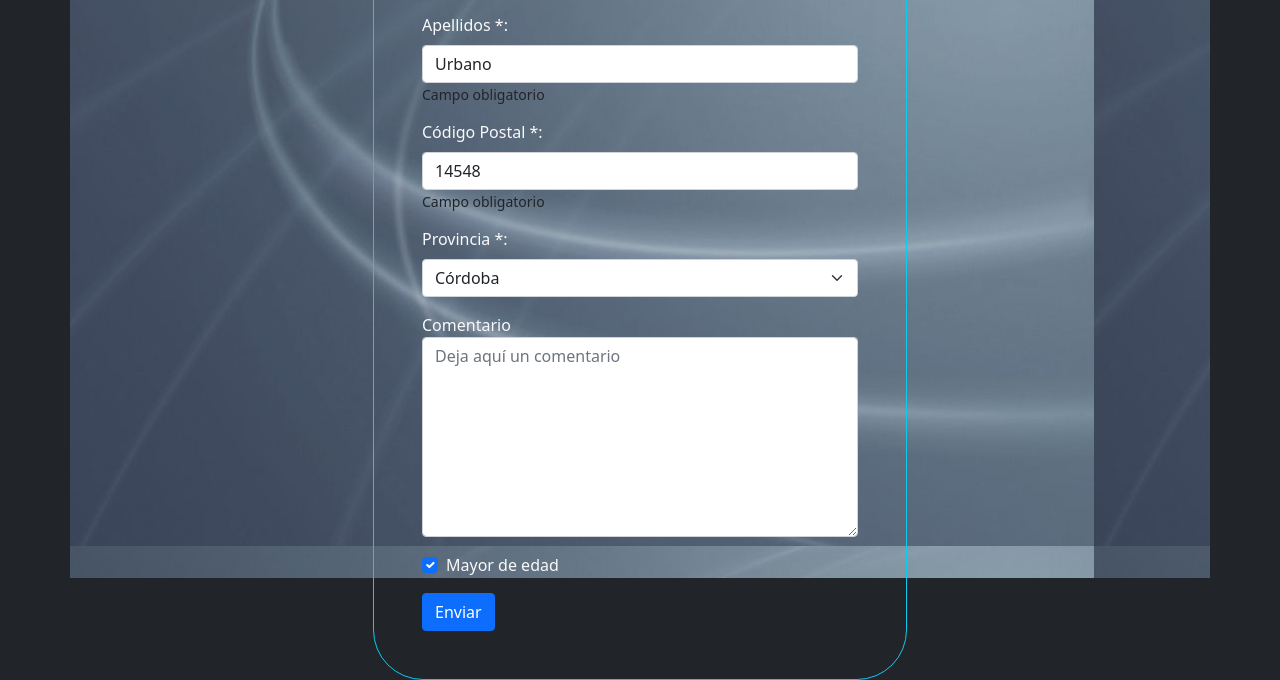
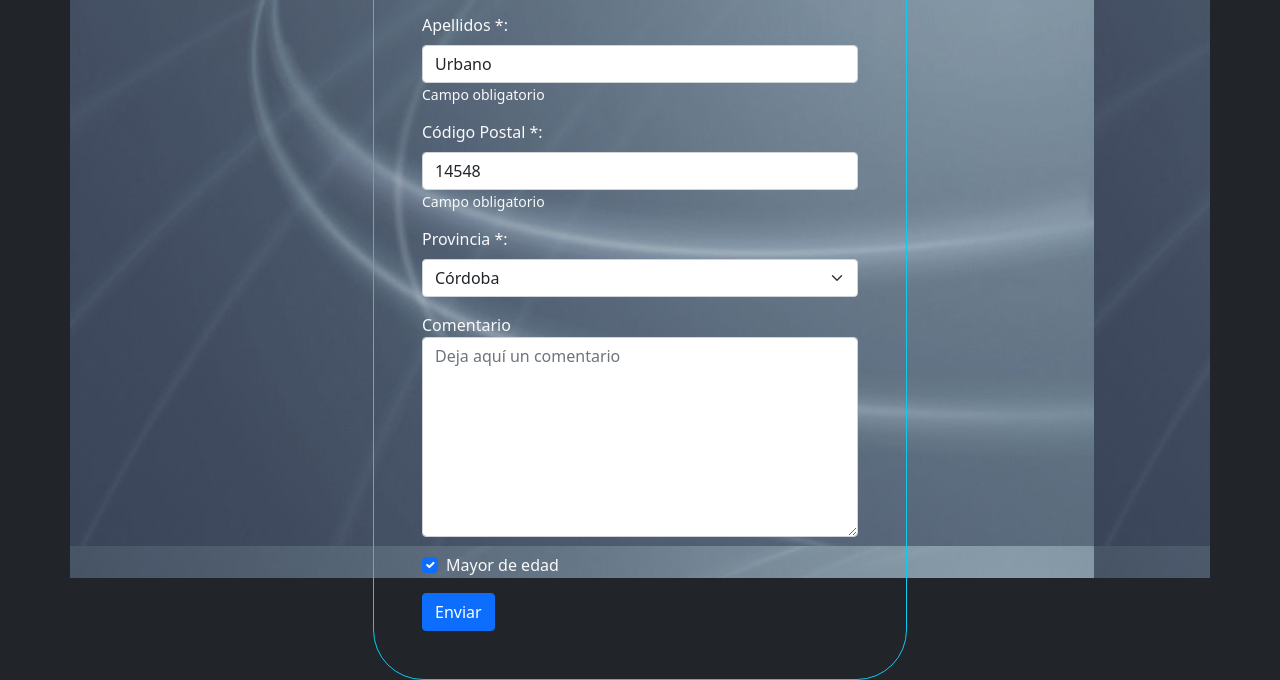
Before and after one commit to miguelmunval/CRUD, a plain HTML site: page edicion.html in a window 1280 px wide. Shown: the part 222-902 px from the top of the page. Drawn offline with nearby package versions, Linux system fonts and the light colour scheme.

Commit message:
Add files via upload

```diff
--- a/edicion.html
+++ b/edicion.html
@@ -32,14 +32,14 @@
                     <div class="mb-3">
                         <label for="apellidos" class="form-label text-light">Apellidos *:</label>
                         <input type="text" class="form-control" id="apellidos" name="apellidos" aria-describedby="apellidosHelp" value="Urbano" required>
-                        <div id="apellidosHelp" class="form-text text-dark display-6 text-light">Campo obligatorio</div>
+                        <div id="apellidosHelp" class="form-text display-6 text-light">Campo obligatorio</div>
                     </div>
                     <!-- campo de tipo numero con mínimo y máximo -->
                     <div class="mb-3">
                         <label for="codpostal" class="form-label text-light">Código Postal *:</label>
                         <input type="number" min="10000" max="29999" class="form-control" id="codpostal" name="codpostal" aria-describedby="codpostalHelp"
                         value="14548" required>
-                        <div id="codpostalHelp" class="form-text text-dark display-6 text-light">Campo obligatorio</div>
+                        <div id="codpostalHelp" class="form-text display-6 text-light">Campo obligatorio</div>
                     </div>
                     <!-- desplegable de opciones -->
                     <div class="mb-3">
```
